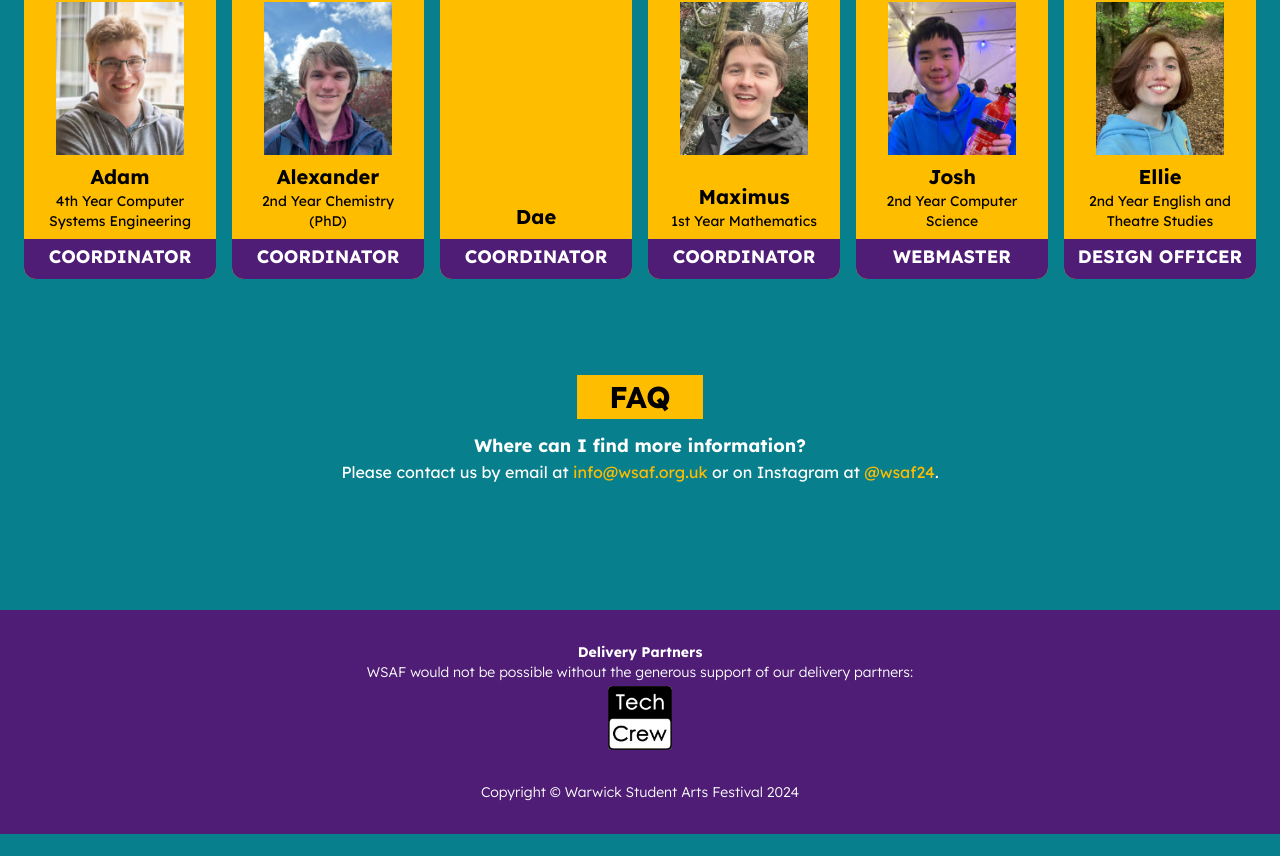
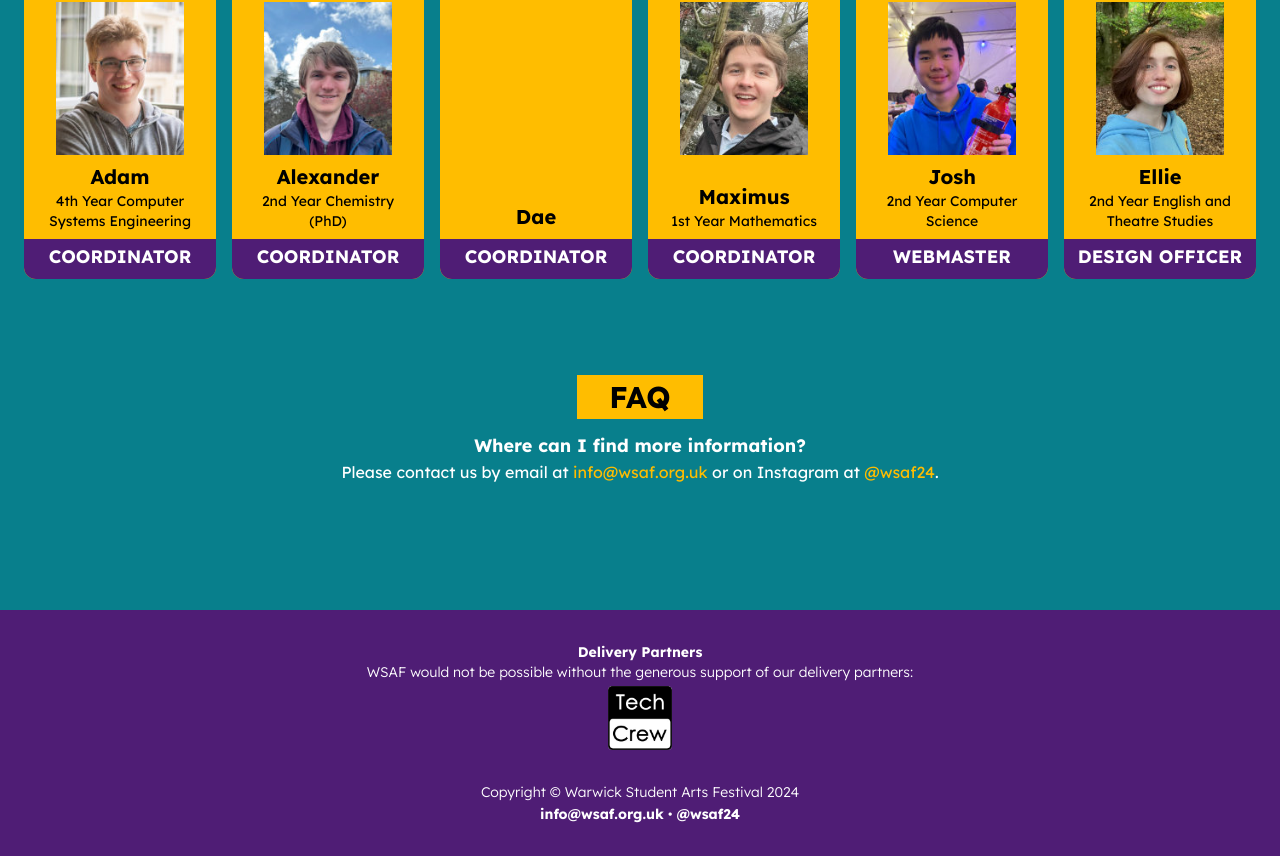
Before and after one commit to WarwickStudentArtsFestival/WSAF24-Website, a Next.js app: page / in a window 1280 px wide. Shown: the part 1537-2393 px from the top of the page. Before the commit the page ends 2371 px from the top, so only its background shows below. Built offline with nearby package versions, Linux system fonts and the light colour scheme.

Commit message:
:sparkles: Add email and Instagram to footer

```diff
--- a/src/app/footer.tsx
+++ b/src/app/footer.tsx
@@ -21,6 +21,16 @@ export default function Footer() {
       <p className="font-light mt-8">
         Copyright © Warwick Student Arts Festival 2024
       </p>
+
+      <p className="font-bold mt-0.5">
+        <a href="mailto:info@wsaf.org.uk" target="_blank">
+          info@wsaf.org.uk
+        </a>
+        <span className="font-light"> • </span>
+        <a href="https://www.instagram.com/wsaf24/" target="_blank">
+          @wsaf24
+        </a>
+      </p>
     </footer>
   );
 }
```
